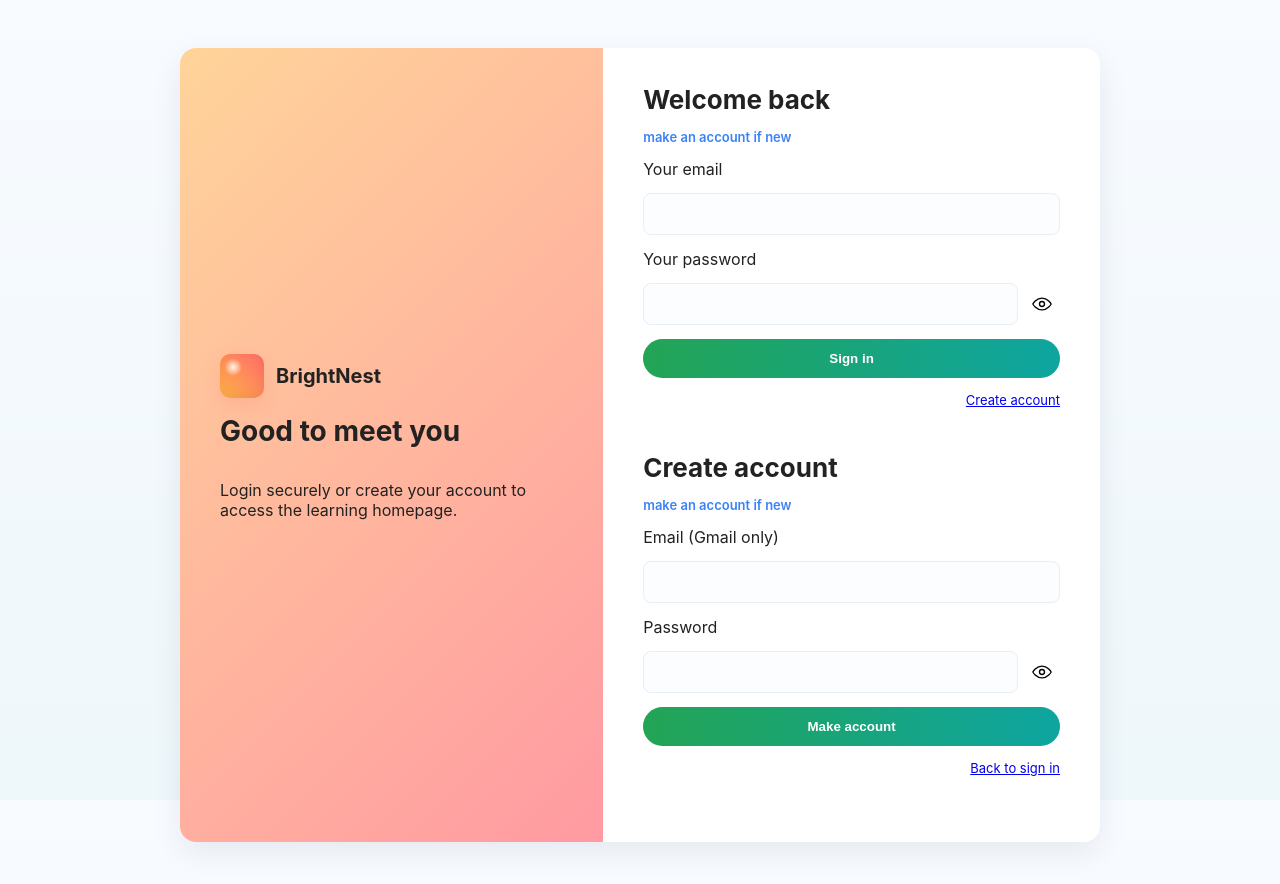
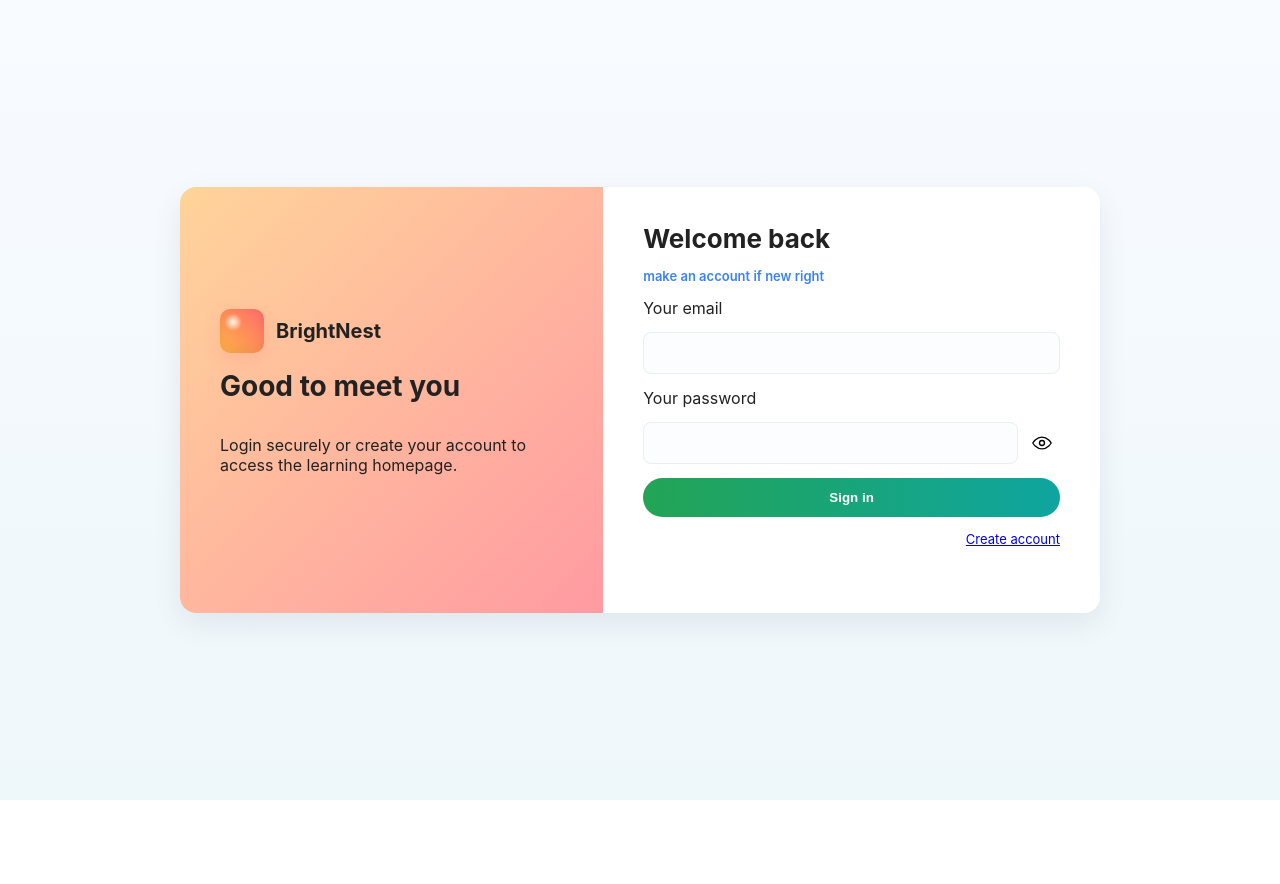
Before and after one commit to xjdterminator-lab/computer-project-11c, a plain HTML site: page index.html in a window 1280 px wide. After the commit the page ends 800 px from the top, so only its background shows below. Drawn offline with Linux system fonts and the light colour scheme.

Commit message:
Update index.html

```diff
--- a/index.html
+++ b/index.html
@@ -216,7 +216,7 @@
         <div id="loginView">
           <h1>Welcome back</h1>
           <form id="loginForm">
-            <div class="notice-above">make an account if new </div>
+            <div class="notice-above">make an account if new right</div>
 
             <label>Your email</label>
             <input id="loginEmail" type="email" required />
@@ -242,7 +242,7 @@
         <div id="signupView" style="display:none;">
           <h1>Create account</h1>
           <form id="signupForm">
-            <div class="notice-above">make an account if new </div>
+            <div class="notice-above">make an account if new right</div>
 
             <label>Email (Gmail only)</label>
             <input id="signupEmail" type="email" required />
@@ -290,7 +290,7 @@
             </div>
 
             <div class="section-box">
-              <h3>Mainframe Computers</h3>
+              <h3>Mainframe Computers </h3>
               <p>Mainframes are very large and powerful machines designed for high-volume, continuous computation. They are essential for organizations like banks, airlines, universities, and government offices to handle transactions, customer data, and mission-critical applications. They support thousands of users simultaneously via dumb terminals or network connections, emphasizing reliability and data security.</p>
             </div>
 
@@ -399,14 +399,13 @@
   attachEye(document.getElementById('eyeLogin'), loginPassword);
   attachEye(document.getElementById('eyeSignup'), signupPassword);
 
-  // Initial load state
-  if (getAccount()) {
-    loginView.style.display=''; // If account exists, prompt login
-  } else {
-    signupView.style.display=''; // If no account, prompt signup
-  }
+  // Initial load state update: Always display the Login panel first.
+  // This explicitly ensures loginView is visible and signupView is hidden,
+  // overriding the previous logic that forced signup if no account existed.
+  loginView.style.display = '';
+  signupView.style.display = 'none';
+
 </script>
 
 </body>
-
 </html>
```
